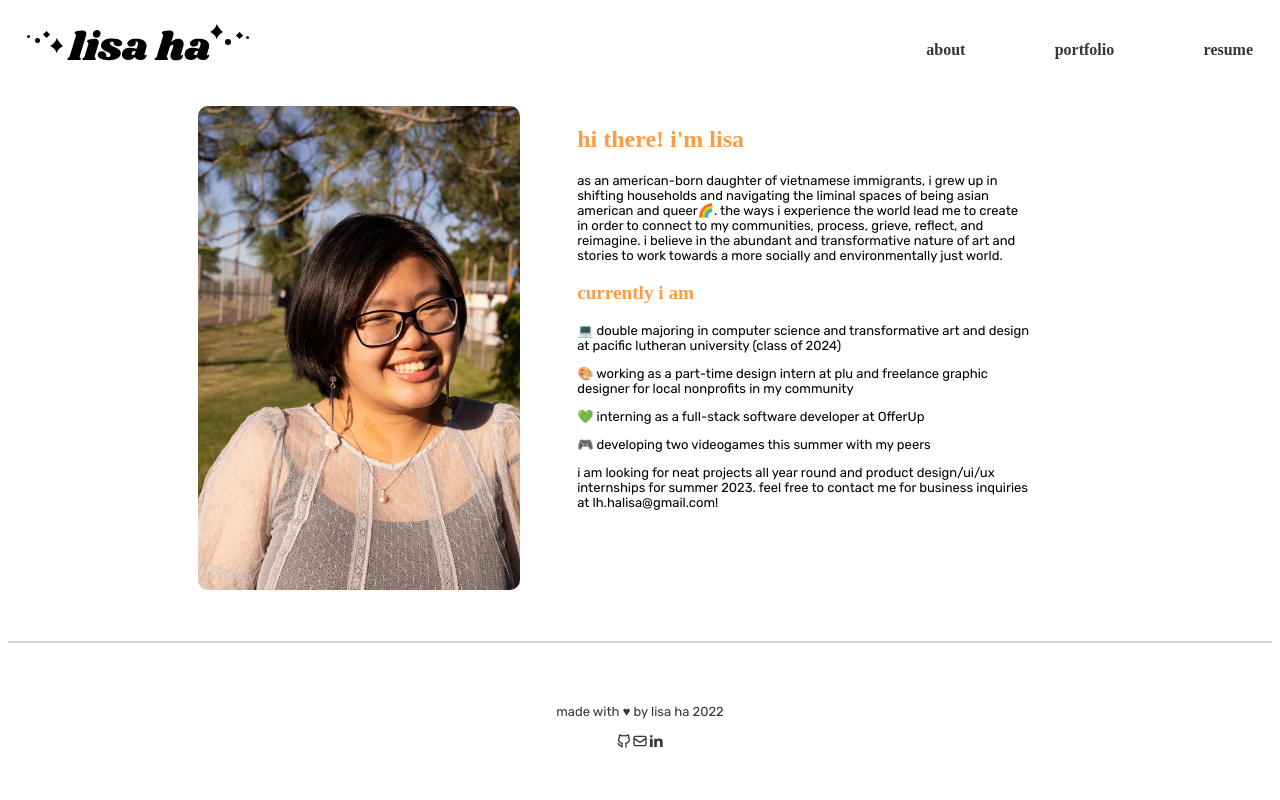
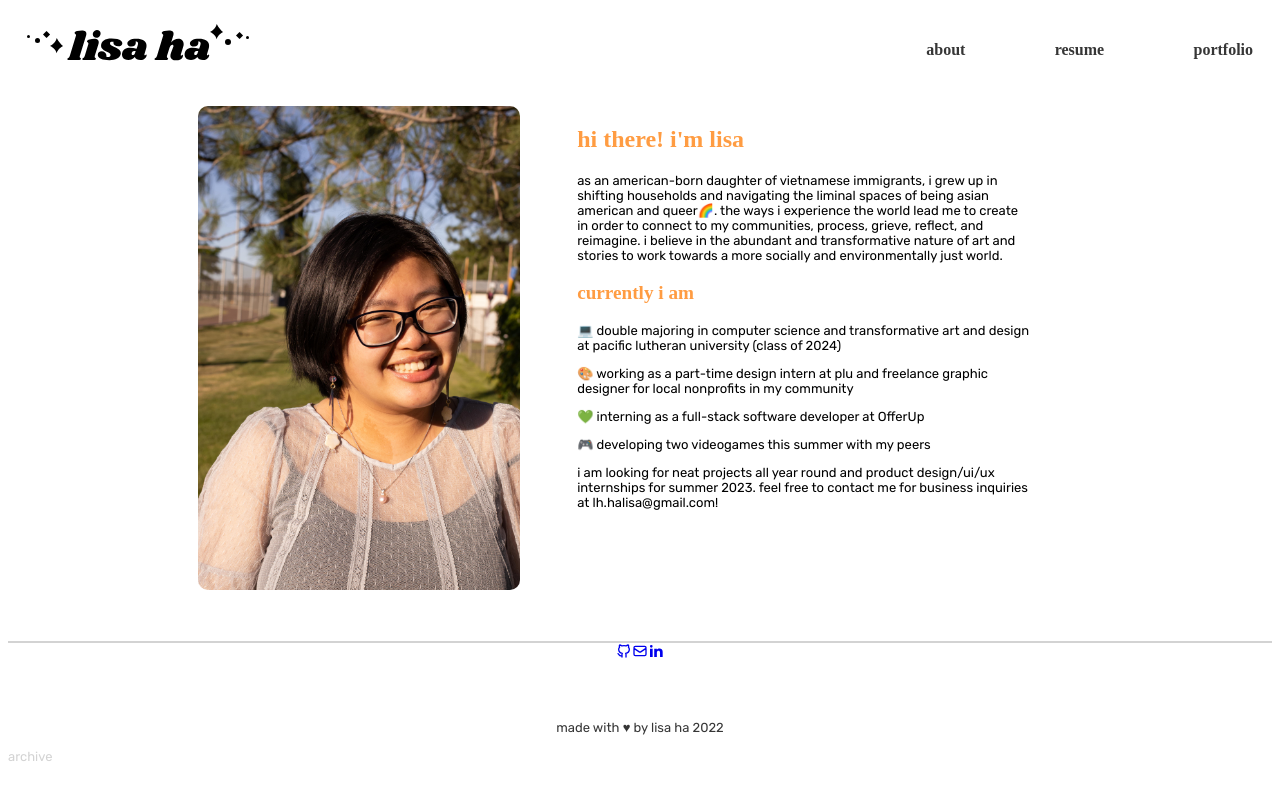
Before and after one commit to halisa/portfolio, a React (Create React App) app: page /about in a window 1280 px wide. Built offline with nearby package versions, Linux system fonts and the light colour scheme; a web font is replaced by a local one.

Commit message:
Update navbar and footer

```diff
--- a/src/components/Footer.tsx
+++ b/src/components/Footer.tsx
@@ -1,16 +1,23 @@
 import { TbBrandGithub } from "react-icons/tb";
 import { HiOutlineMail } from "react-icons/hi";
 import { RiLinkedinFill } from "react-icons/ri";
+import { Link } from "react-router-dom";
+
+export const openInNewTab = (url: string | URL | undefined) => {
+    const newWindow = window.open(url, '_blank', 'noopener,noreferrer');
+    if (newWindow) newWindow.opener = null;
+  };
 
 const Footer = () => {
     return(
         <div className="footer-container">
+            <div className="social-icons">
+                <a href="https://github.com/halisa" target="_blank" ><TbBrandGithub /></a>
+                <a href="mailto:lh.halisa@gmail.com" ><HiOutlineMail /></a>
+                <a href="https://www.linkedin.com/in/lisa-ha24/" target="_blank" ><RiLinkedinFill /></a>
+            </div>
             <p className="footer-text">made with ♥ by lisa ha 2022</p>
-            <div className="social-icons">
-                <TbBrandGithub />
-                <HiOutlineMail />
-                <RiLinkedinFill />
-            </div>
+            <p className="footer-archive">archive</p>
         </div>
 
         )
--- a/src/components/Navbar.tsx
+++ b/src/components/Navbar.tsx
@@ -17,12 +17,13 @@ const Navbar = () => {
                             <div className="nav-text">about</div>
                         </Link>
                     </div>
+                    <div className="nav-element resume">
+                        <Link to="/"><div className="nav-text">resume</div></Link>
+                    </div>
                     <div className="nav-element portfolio">
                     <Link to="/"><div className="nav-text">portfolio</div></Link>
                     </div>
-                    <div className="nav-element resume">
-                        <Link to="/"><div className="nav-text">resume</div></Link>
-                    </div>
+
                 </div>
             </div>
 
--- a/src/style/globals/_footer.scss
+++ b/src/style/globals/_footer.scss
@@ -1,24 +1,46 @@
 @use "colors";
 
 .footer-container {
-    // width: 3px;
     border-style: solid;
-    border-width: 2px 0px 0px 0px;
+    border-width: 5px;
+    // outline: 10px;
+    // outline-offset: 10px;
+    position: fixed;
+    width: 100vw;
+    left: 0;
+    bottom: 0;
+    color: colors.$pink;
+    background-color: colors.$light_orange;
+    text-align: center;
+    display: grid;
+    grid-template-columns: auto auto auto;
+    grid-template-rows: auto;
 
-    color:lightgray;
-    margin-bottom: 3%;
-}
-
-.footer-text {
-    padding: 6vh 6vh 0vh 6vh;
-    text-align: center;
-    color: colors.$dark_gray;
 }
 
 .social-icons {
     display: grid;
     grid-template-columns: auto auto auto;
     grid-template-rows: auto;
-    justify-content: center;
-    color: colors.$dark_gray;
+    column-gap: 3px;
+    justify-content: left;
+    color: colors.$pink;
+    align-items: center;
+    // justify-content: center;
 }
+
+.footer-text {
+    font-family: Fredoka;
+    font-weight:500;
+    padding: 0;
+    text-align: center;
+    color: colors.$pink;
+}
+
+.footer-archive {
+    font-family: Fredoka;
+    font-weight:600;
+    color: colors.$pink;
+    padding: 0;
+    text-align: right;
+}
--- a/src/style/globals/_navbar.scss
+++ b/src/style/globals/_navbar.scss
@@ -9,6 +9,7 @@
 
 svg {
     display: flex;
+    color: colors.$pink;
 }
 
 // .navbar {
@@ -20,7 +21,7 @@ svg {
     display: grid;
     grid-template-columns: auto auto;
     grid-template-rows: auto;
-    margin: 1.5%;
+    // margin: 1.5%;
 
 }
 
@@ -29,22 +30,29 @@ svg {
     grid-template-columns: auto auto auto;
     grid-template-rows: auto;
     margin: 0vw 0vw 0vw 25vw;
+    column-gap: 10px;
 }
 
 .nav-element {
-    display: flex;
-    justify-content: right;
-    align-items: center;
+    background-color: colors.$pink;
+    border-radius: 50px;
+    height: 75%;
 }
 
 .nav-text {
     font-family: Fredoka;
-    font-weight: 600;
-    color:colors.$dark_gray;
+    font-weight: 500;
+    color:colors.$white;
+    display: flex;
+    vertical-align: middle;
+    justify-content: center;
+    align-items: center;
+    font-size: larger;
+    padding: 10px 0px 10px 0px;
 }
 
-.nav-text:hover {
-    color: colors.$light_pink;
+.nav-element:hover {
+    background-color: colors.$light_pink;
 }
 
 .nav-text.selected {
```
Also changed, not shown: src/style/globals/_colors.scss (+4 -3 lines).
